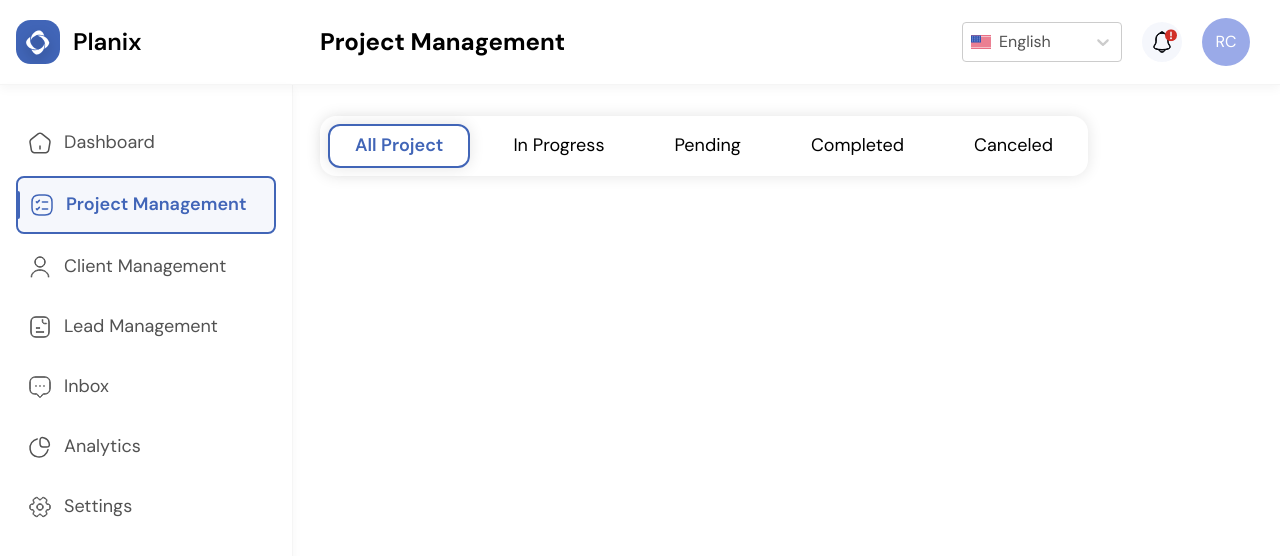
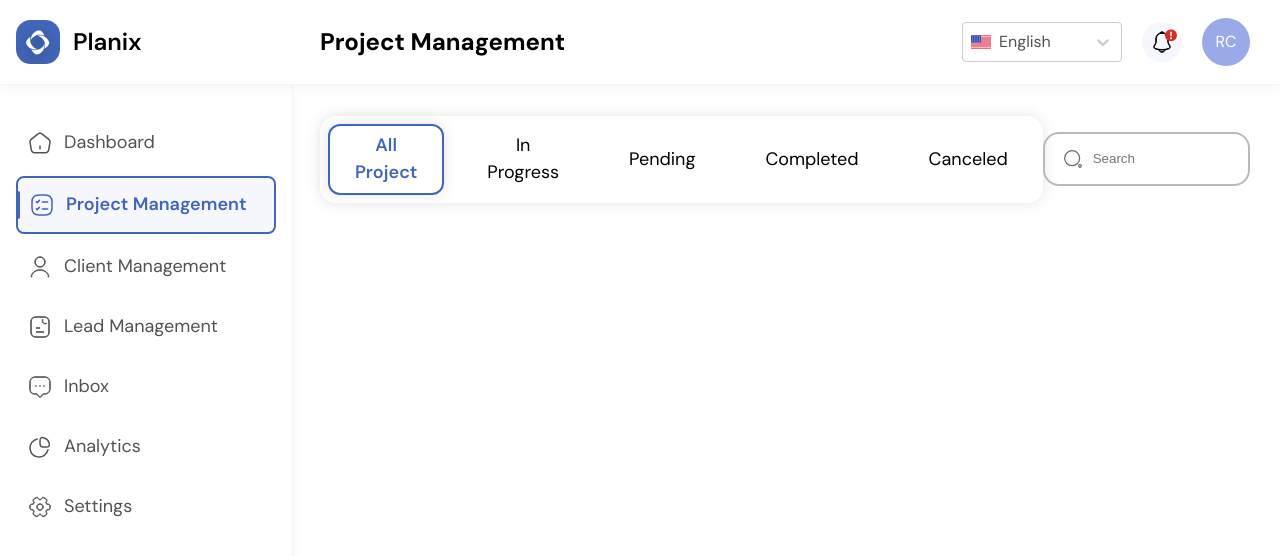
Before and after one commit to Roman-Chaban/planix-app, a Next.js app: page /en/projects in a window 1280 px wide. Shown: the top 556 px of the page. Built offline with nearby package versions, Linux system fonts and the light colour scheme.

Commit message:
Feat: Add control for useProjectsFilters, add ProjectsToolbar, update styles.

```diff
--- a/src/widgets/projects/styles/styles.module.scss
+++ b/src/widgets/projects/styles/styles.module.scss
@@ -4,3 +4,8 @@
 @use '@/shared/styles/tokens/shadows' as shadow;
 @use '@/shared/styles/tokens/flex' as *;
 @use '@/shared/styles/tokens/mixins' as *;
+
+.headerTollbar {
+  width: 100%;
+  @include flex(flex, row, space-between, center, 0);
+}
--- a/src/widgets/projects/ui/ProjectsLayout.tsx
+++ b/src/widgets/projects/ui/ProjectsLayout.tsx
@@ -1,10 +1,21 @@
+'use client';
+
 import { ProjectsHeader } from '@/widgets/projects/ui/ProjectsHeader/ui/ProjectsHeader';
-import { Header, PageWrapper } from '@/shared/ui';
+import { ProjectToolbar } from '@/widgets/projects/ui/ProjectsToolbar/ui/ProjectsToolbar';
+import { useProjectsFilters } from '@/features/projects/hooks/useProjectsFilters';
+import { Box, Header, PageWrapper } from '@/shared/ui';
+
+import styles from '../styles/styles.module.scss';
 
 export const ProjectsLayout = () => {
+  const { control } = useProjectsFilters();
+
   return (
     <PageWrapper header={<Header title={'DashboardHeaders.projects'} />}>
-      <ProjectsHeader />
+      <Box className={styles.headerTollbar}>
+        <ProjectsHeader />
+        <ProjectToolbar control={control} />
+      </Box>
     </PageWrapper>
   );
 };
```
